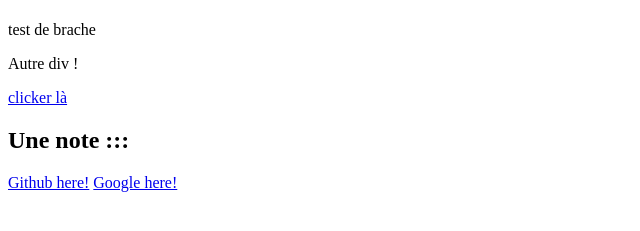
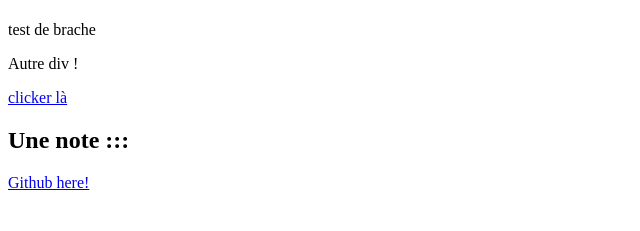
Before and after one commit to AnasAar/cours, a plain HTML site: page index.html in a window 1280 px wide. Shown: the part 59-290 px from the top of the page, without its empty margins (0-640 px from the left). Drawn offline with Linux system fonts and the light colour scheme.

Commit message:
fixing new path

```diff
--- a/index.html
+++ b/index.html
@@ -14,6 +14,5 @@
     <a href="cirooo/zabla.html">clicker là</a>
     <div><h2>Une note :::</h2></div>
     <a href="github.com">Github here!</a>
-    <a href="google.com">Google here!</a>
 </body>
 </html>
```
